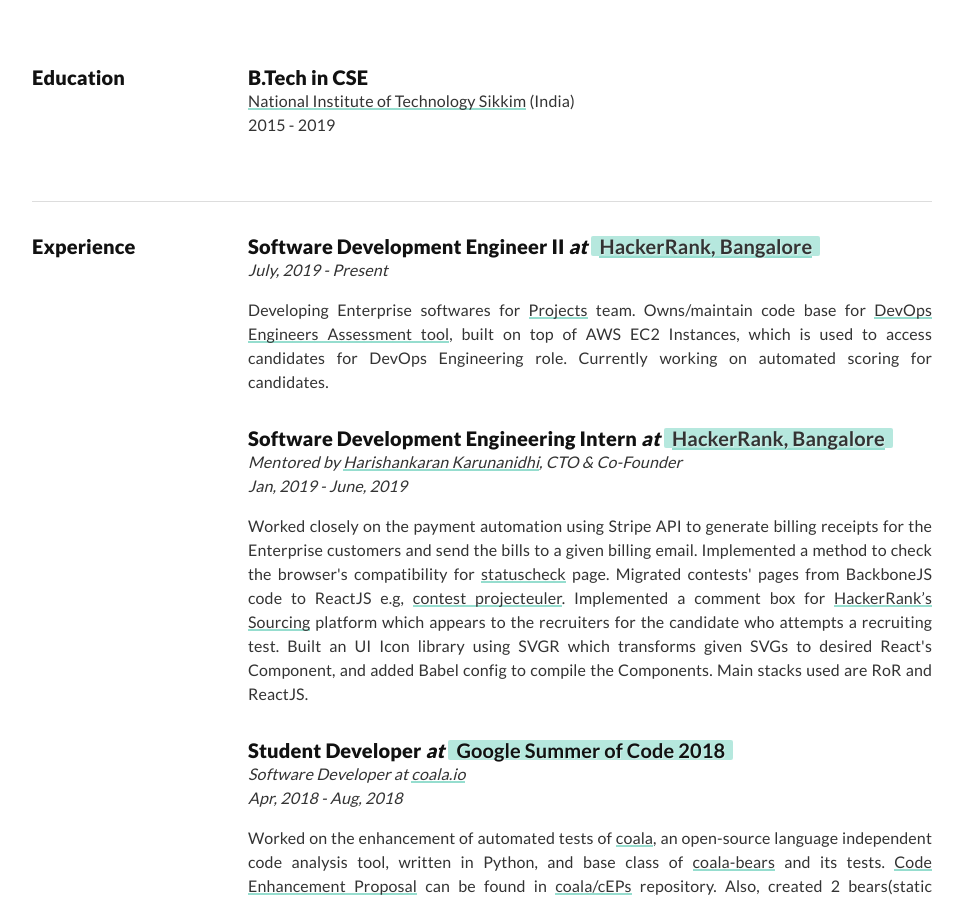
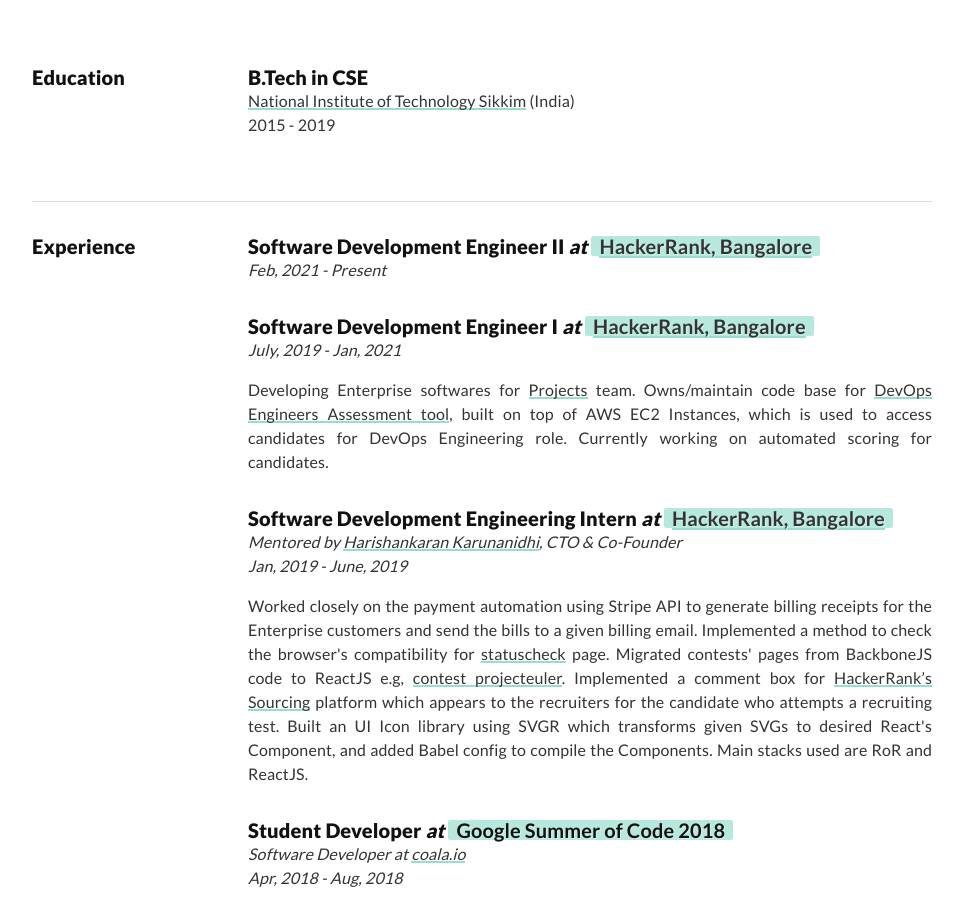
Before and after one commit to sangamcse/resume, a Jekyll site: the page built from index.html, in a window 1280 px wide and 900 px high, scrolled down 433 px. Shown: the whole window, without its empty margins (158-1121 px from the left). Built offline with Jekyll 4.4.1, drawn with Linux system fonts in a browser that asks for light colours.

```diff
--- a/_config.yml
+++ b/_config.yml
@@ -29,7 +29,7 @@ analytics: UA-118439543-2
 
 exclude:
   [
-    'latex/main.tex',
+    'latex/SANGAM_KUMAR.tex',
     'latex/res.cls',
     'latex/certificate/',
     'latex/src/',
--- a/_data/experiences.yml
+++ b/_data/experiences.yml
@@ -1,7 +1,12 @@
 # Experiences
 - title: Software Development Engineer II
   location: <a class="u-link" target="_blank" href="https://www.hackerrank.com/">HackerRank, Bangalore</a>
-  duration: July, 2019 - Present
+  duration: Feb, 2021 - Present
+  description: ''
+
+- title: Software Development Engineer I
+  location: <a class="u-link" target="_blank" href="https://www.hackerrank.com/">HackerRank, Bangalore</a>
+  duration: July, 2019 - Jan, 2021
   description: Developing Enterprise softwares for <a class="u-link" href="https://www.hackerrank.com/products/projects" target="_blank">Projects</a> team. Owns/maintain code base for <a class="u-link" href="https://www.hackerrank.com/products/projects#role5" target="_blank">DevOps Engineers Assessment tool</a>, built on top of AWS EC2 Instances, which is used to access candidates for DevOps Engineering role. Currently working on automated scoring for candidates.
 
 - title: Software Development Engineering Intern
```
Also changed, not shown: 2 other files.
